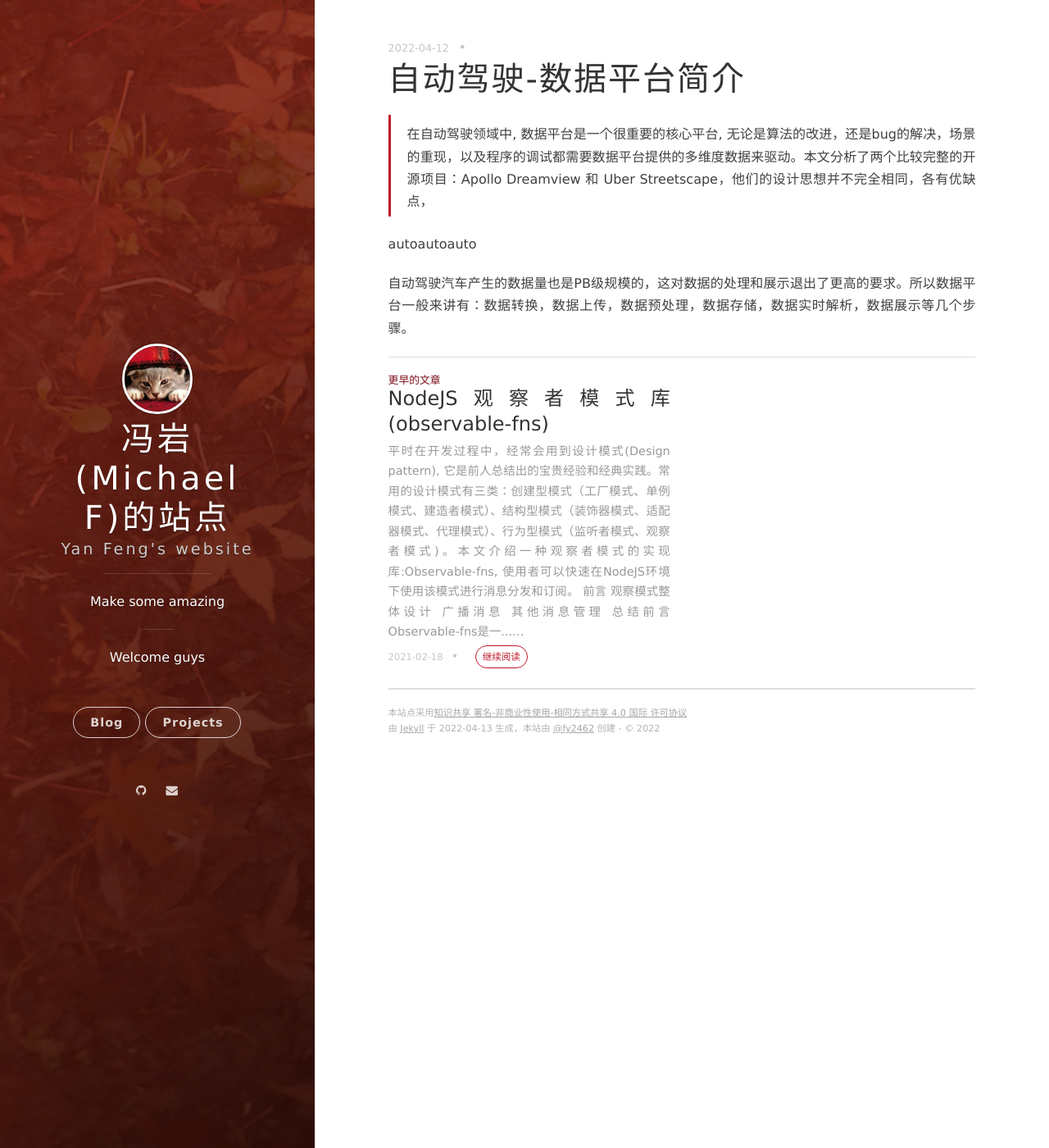
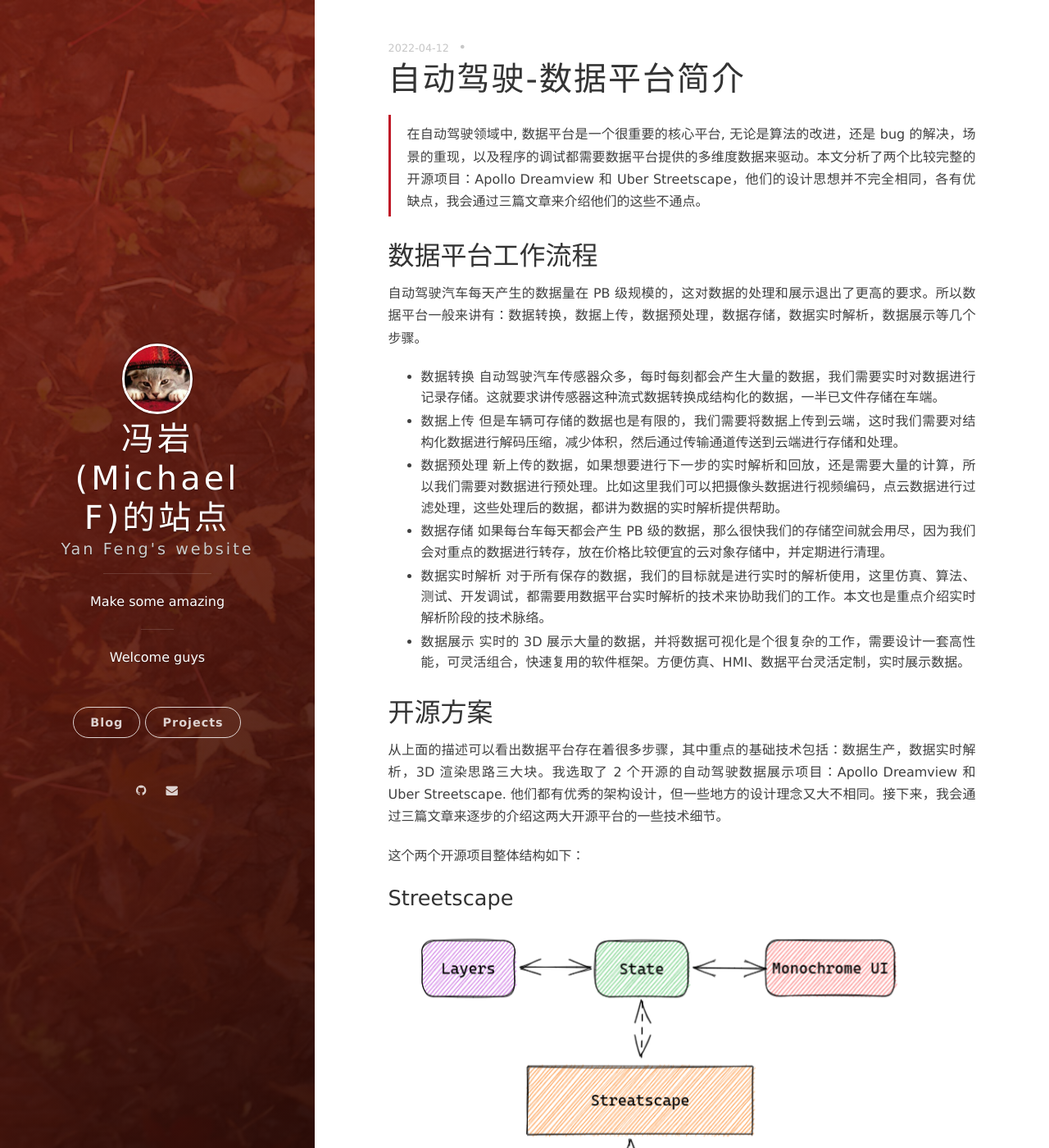
Before and after one commit to fy2462/fy2462.github.io, a Jekyll site: the page built from _posts/2022-04-12-auto-driving-data-system.md, in a window 1280 px wide and 1400 px high. Shown: the whole window at 82% size. Built offline with Jekyll 4.4.1, drawn with Linux system fonts in a browser that asks for light colours; nearby versions of some CDN libraries; comment, search, counter and statistics services are not loaded; some of the changed text lies outside the part shown.

Commit message:
commit dependency.

```diff
--- a/_posts/2022-04-12-auto-driving-data-system.md
+++ b/_posts/2022-04-12-auto-driving-data-system.md
@@ -4,8 +4,37 @@ title: 自动驾驶-数据平台简介
 date: 2022-04-12 21:41:24.000000000 +08:00
 ---
 
-> 在自动驾驶领域中, 数据平台是一个很重要的核心平台, 无论是算法的改进，还是bug的解决，场景的重现，以及程序的调试都需要数据平台提供的多维度数据来驱动。本文分析了两个比较完整的开源项目：Apollo Dreamview 和 Uber Streetscape，他们的设计思想并不完全相同，各有优缺点，
+> 在自动驾驶领域中, 数据平台是一个很重要的核心平台, 无论是算法的改进，还是 bug 的解决，场景的重现，以及程序的调试都需要数据平台提供的多维度数据来驱动。本文分析了两个比较完整的开源项目：Apollo Dreamview 和 Uber Streetscape，他们的设计思想并不完全相同，各有优缺点，我会通过三篇文章来介绍他们的这些不通点。
 
-<!-- TOC depthFrom:2 orderedList:true -->autoautoauto<!-- /TOC -->
+## 数据平台工作流程
 
-自动驾驶汽车产生的数据量也是PB级规模的，这对数据的处理和展示退出了更高的要求。所以数据平台一般来讲有：数据转换，数据上传，数据预处理，数据存储，数据实时解析，数据展示等几个步骤。
+自动驾驶汽车每天产生的数据量在 PB 级规模的，这对数据的处理和展示退出了更高的要求。所以数据平台一般来讲有：数据转换，数据上传，数据预处理，数据存储，数据实时解析，数据展示等几个步骤。
+
+- 数据转换
+  自动驾驶汽车传感器众多，每时每刻都会产生大量的数据，我们需要实时对数据进行记录存储。这就要求讲传感器这种流式数据转换成结构化的数据，一半已文件存储在车端。
+- 数据上传
+  但是车辆可存储的数据也是有限的，我们需要将数据上传到云端，这时我们需要对结构化数据进行解码压缩，减少体积，然后通过传输通道传送到云端进行存储和处理。
+- 数据预处理
+  新上传的数据，如果想要进行下一步的实时解析和回放，还是需要大量的计算，所以我们需要对数据进行预处理。比如这里我们可以把摄像头数据进行视频编码，点云数据进行过滤处理，这些处理后的数据，都讲为数据的实时解析提供帮助。
+- 数据存储
+  如果每台车每天都会产生 PB 级的数据，那么很快我们的存储空间就会用尽，因为我们会对重点的数据进行转存，放在价格比较便宜的云对象存储中，并定期进行清理。
+- 数据实时解析
+  对于所有保存的数据，我们的目标就是进行实时的解析使用，这里仿真、算法、测试、开发调试，都需要用数据平台实时解析的技术来协助我们的工作。本文也是重点介绍实时解析阶段的技术脉络。
+- 数据展示
+  实时的 3D 展示大量的数据，并将数据可视化是个很复杂的工作，需要设计一套高性能，可灵活组合，快速复用的软件框架。方便仿真、HMI、数据平台灵活定制，实时展示数据。
+
+## 开源方案
+
+从上面的描述可以看出数据平台存在着很多步骤，其中重点的基础技术包括：数据生产，数据实时解析，3D 渲染思路三大块。我选取了 2 个开源的自动驾驶数据展示项目：Apollo Dreamview 和 Uber Streetscape. 他们都有优秀的架构设计，但一些地方的设计理念又大不相同。接下来，我会通过三篇文章来逐步的介绍这两大开源平台的一些技术细节。
+
+这个两个开源项目整体结构如下：
+
+### Streetscape
+
+![Streetscape structure](/images/data_system/2022-04-13_18-06.png)
+
+- 数据生产: `Xviz Converters` 主要负责讲传感器数据转换为数据平台后端可解析的数据格式，已文件存储在硬盘上。
+
+- 数据实时解析: Streetscape 的后端是一个`xviz server`，他负责为前端提供实时的数据流，同时通过`xviz provider`将 xviz 数据文件进行解析和相应的逻辑处理.
+
+- 3D 渲染: Streetscape 底层使用了一个 WebGL 的渲染库[deck.gl](https://deck.gl)来渲染 3D 场景，`deck.gl`主要思想是把数据分层，可分别动态更新没一层的数据，从而提高灵活性和性能。Streetscape 主要实现了 xviz 数据层属性到 layer 属性的转换，并实现了 3D 渲染的 React UI。
```
Also changed, not shown: images/data_system/2022-04-13_18-06.png (added), images/data_system/2022-04-13_18-07.png (added), images/data_system/xviz-io-block-diagram.png (added), images/data_system/xviz-server-block-diagram.png (added), images/data_system/xviz-server-handler-block-diagram.png (added).
